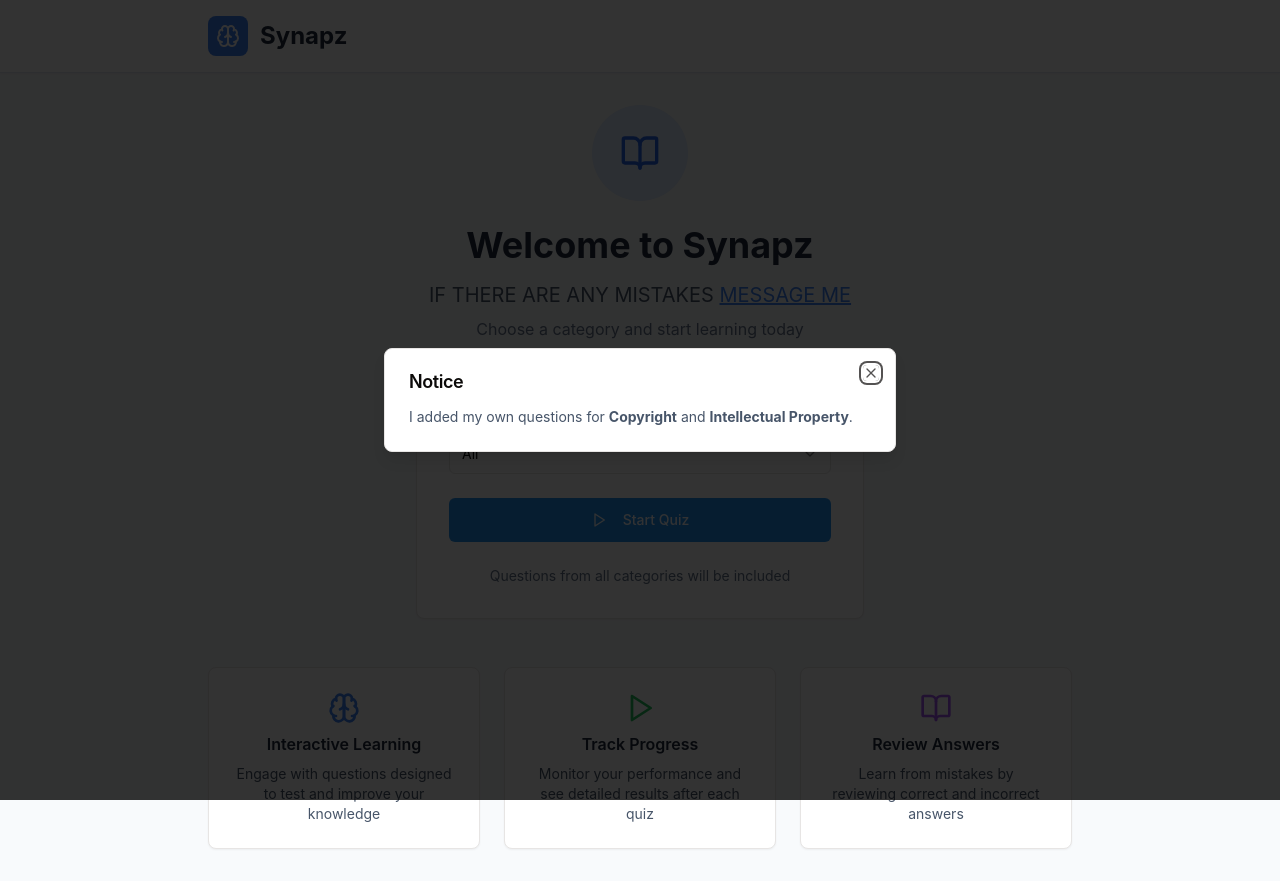
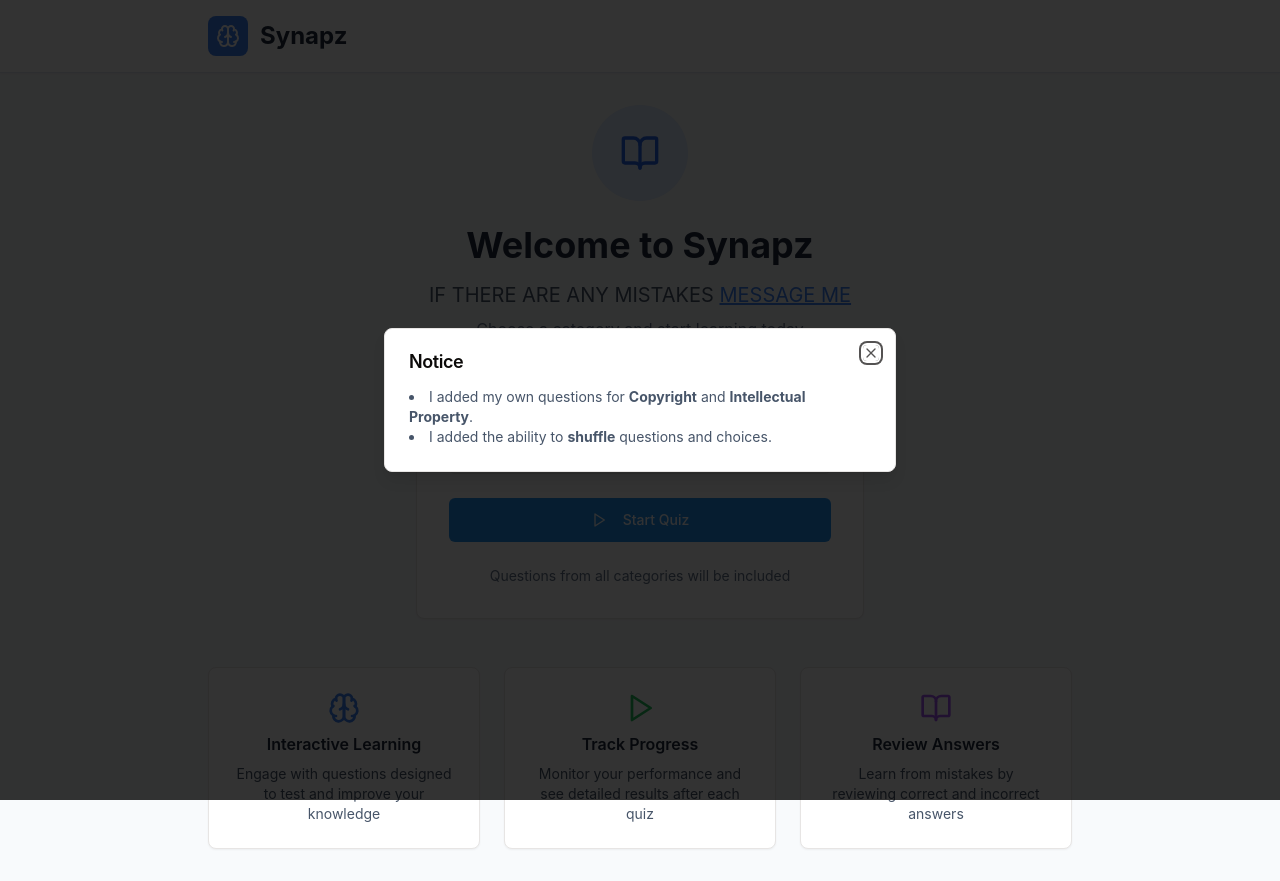
Before and after one commit to Despee2k/Synapz, a React (Vite) app in the folder client/: page / in a window 1280 px wide. Built offline with nearby package versions, Linux system fonts and the light colour scheme.

Commit message:
chore: update notice

```diff
--- a/client/src/pages/home.tsx
+++ b/client/src/pages/home.tsx
@@ -158,7 +158,8 @@ export default function Home() {
             <DialogTitle>Notice</DialogTitle>
           </DialogHeader>
           <p className="text-sm text-slate-600">
-            I added my own questions for <strong>Copyright</strong> and <strong>Intellectual Property</strong>.
+            <li>I added my own questions for <strong>Copyright</strong> and <strong>Intellectual Property</strong>.</li>
+            <li>I added the ability to <strong>shuffle</strong> questions and choices.</li>
           </p>
         </DialogContent>
       </Dialog>
```
